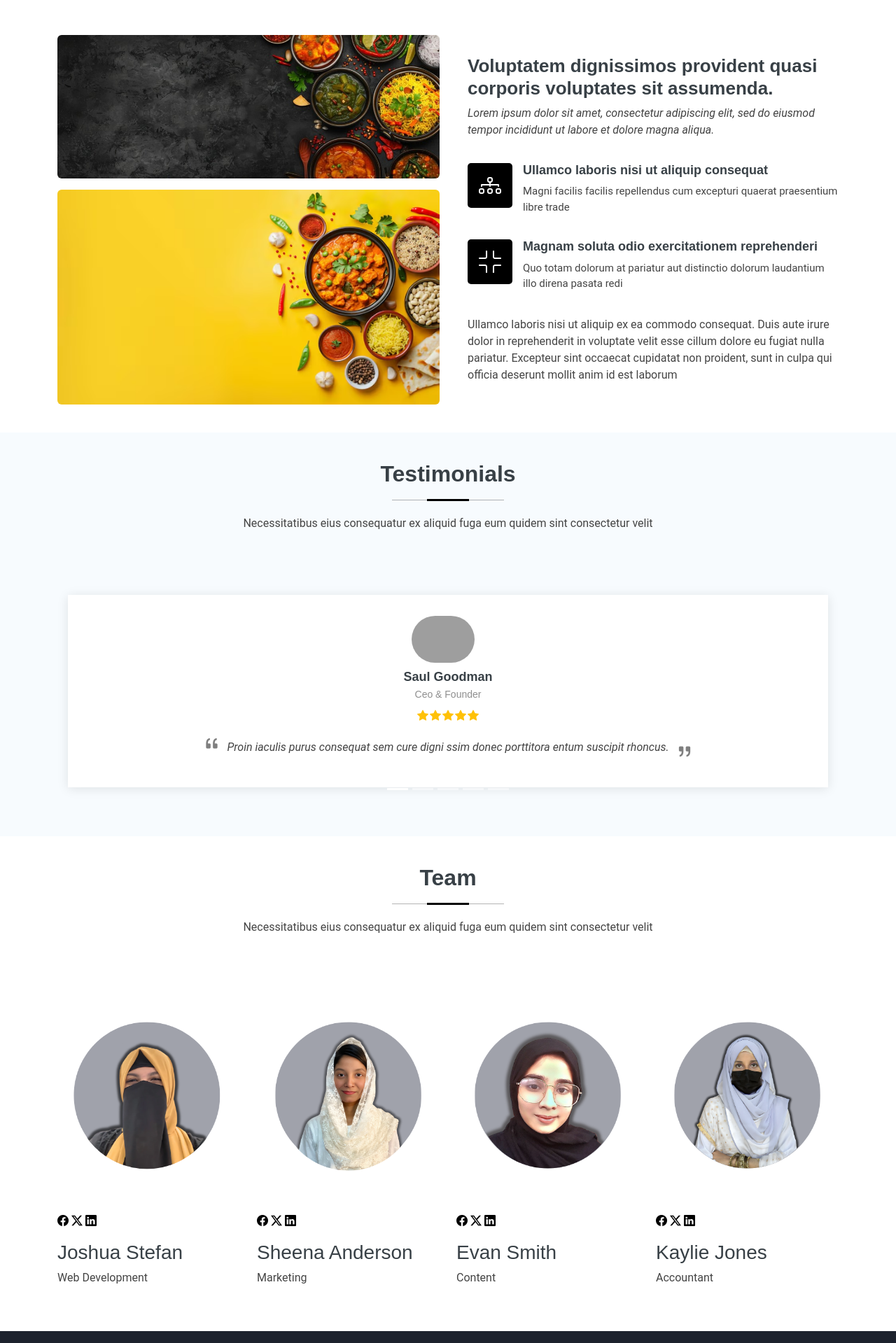
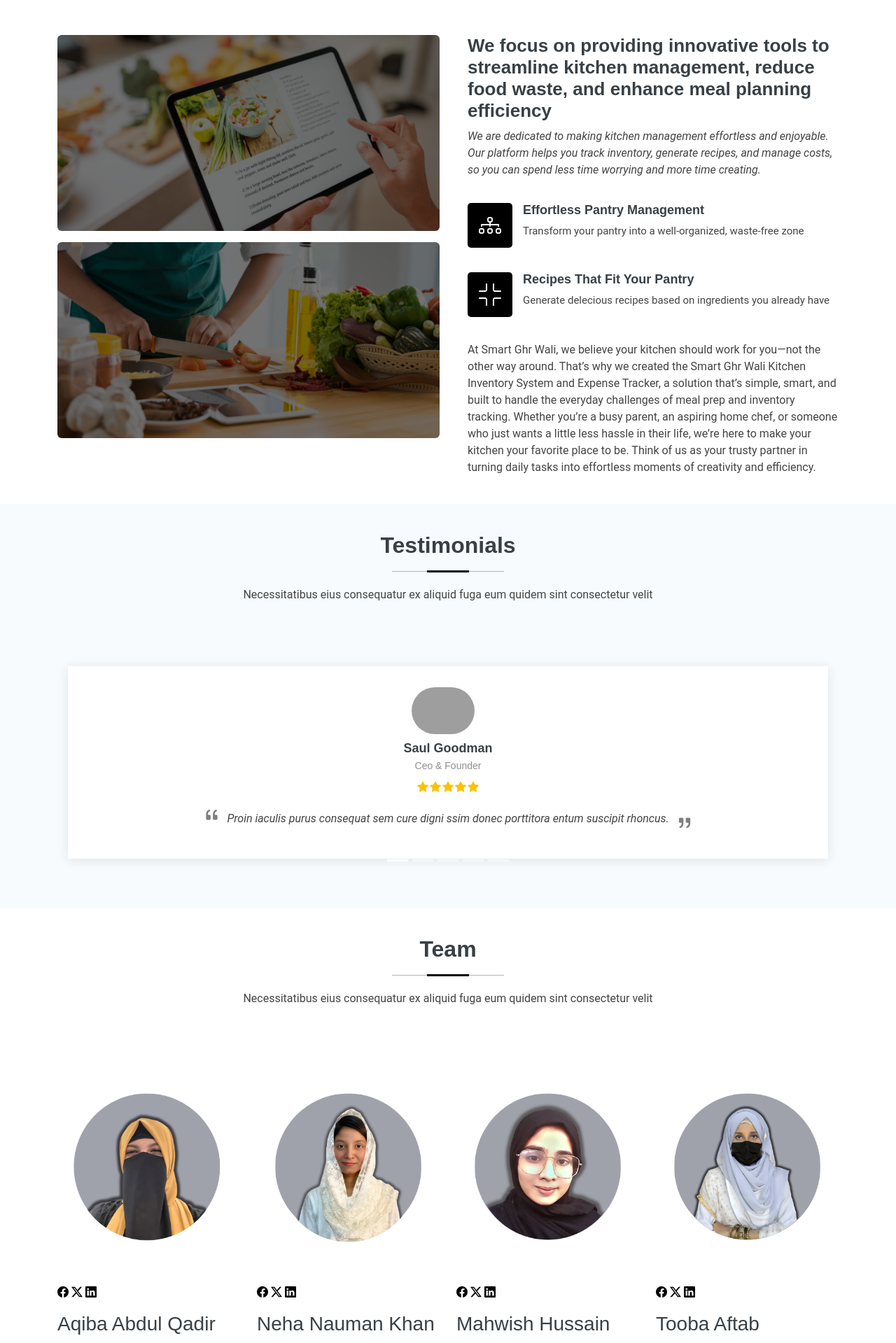
Before and after one commit to Sulphite05/Kitchen-Inventory-Management-System, a Django app: template SmartGhrWali/templates/index.html in a window 1280 px wide. Shown: the part 1840-3759 px from the top of the page at 70% size. Run offline with Django 3.2, Linux system fonts and the light colour scheme; the template is opened without the code that fills it, so the values that code supplies are empty; some libraries are stand-ins or nearby versions; grey boxes are pictures that could not be loaded.

Commit message:
What we do, Our Mission, & About Us sections are updated

```diff
--- a/SmartGhrWali/templates/index.html
+++ b/SmartGhrWali/templates/index.html
@@ -106,7 +106,7 @@
         <!-- Section Title -->
         <div class="container section-title" data-aos="fade-up">
           <h2>About Us</h2>
-          <p>Necessitatibus eius consequatur ex aliquid fuga eum quidem sint consectetur velit</p>
+          <p>Smart Ghr Wali Kitchen Inventory System and Expense Tracker - Your Kitchen’s Best Friend</p>
         </div><!-- End Section Title -->
 
         <div class="container">
@@ -115,41 +115,38 @@
 
             <div class="col-lg-6" data-aos="fade-up" data-aos-delay="100">
                 <div class="img-container mb-3">
-                    <img src="/static/images/img2.jpg" alt="" class="img-fluid rounded">
+                    <img src="/static/images/img2.jpg" alt="" class="img-fluid rounded" style="height: 280px; width: 800px; object-fit: cover;">
                 </div>
                 <div class="img-container">
-                    <img src="/static/images/img3.avif" alt="" class="img-fluid rounded">
+                    <img src="/static/images/img3.jpg" alt="" class="img-fluid rounded" style="height: 280px; width: 800px; object-fit: cover;">
                 </div>
             </div>
 
 
             <div class="col-lg-6 d-flex flex-column justify-content-center" data-aos="fade-up" data-aos-delay="200">
               <div class="about-content ps-0 ps-lg-3">
-                <h3>Voluptatem dignissimos provident quasi corporis voluptates sit assumenda.</h3>
+                <h3>We focus on providing innovative tools to streamline kitchen management, reduce food waste, and enhance meal planning efficiency</h3>
                 <p class="fst-italic">
-                  Lorem ipsum dolor sit amet, consectetur adipiscing elit, sed do eiusmod tempor incididunt ut labore et dolore
-                  magna aliqua.
+                  We are dedicated to making kitchen management effortless and enjoyable. Our platform helps you track inventory, generate recipes, and manage costs, so you can spend less time worrying and more time creating.
                 </p>
                 <ul>
                   <li>
                     <i class="bi bi-diagram-3"></i>
                     <div>
-                      <h4>Ullamco laboris nisi ut aliquip consequat</h4>
-                      <p>Magni facilis facilis repellendus cum excepturi quaerat praesentium libre trade</p>
+                      <h4>Effortless Pantry Management</h4>
+                      <p>Transform your pantry into a well-organized, waste-free zone</p>
                     </div>
                   </li>
                   <li>
                     <i class="bi bi-fullscreen-exit"></i>
                     <div>
-                      <h4>Magnam soluta odio exercitationem reprehenderi</h4>
-                      <p>Quo totam dolorum at pariatur aut distinctio dolorum laudantium illo direna pasata redi</p>
+                      <h4>Recipes That Fit Your Pantry</h4>
+                      <p>Generate delecious recipes based on ingredients you already have</p>
                     </div>
                   </li>
                 </ul>
                 <p>
-                  Ullamco laboris nisi ut aliquip ex ea commodo consequat. Duis aute irure dolor in reprehenderit in voluptate
-                  velit esse cillum dolore eu fugiat nulla pariatur. Excepteur sint occaecat cupidatat non proident, sunt in
-                  culpa qui officia deserunt mollit anim id est laborum
+                  At Smart Ghr Wali, we believe your kitchen should work for you—not the other way around. That’s why we created the Smart Ghr Wali Kitchen Inventory System and Expense Tracker, a solution that’s simple, smart, and built to handle the everyday challenges of meal prep and inventory tracking. Whether you’re a busy parent, an aspiring home chef, or someone who just wants a little less hassle in their life, we’re here to make your kitchen your favorite place to be. Think of us as your trusty partner in turning daily tasks into effortless moments of creativity and efficiency.
                 </p>
               </div>
 
@@ -302,7 +299,7 @@
                 </div>
               </figure>
               <div class="person-contents">
-                <h3>Joshua Stefan</h3>
+                <h3>Aqiba Abdul Qadir</h3>
                 <span class="position">Web Development</span>
               </div>
             </div>
@@ -319,7 +316,7 @@
                 </div>
               </figure>
               <div class="person-contents">
-                <h3>Sheena Anderson</h3>
+                <h3>Neha Nauman Khan</h3>
                 <span class="position">Marketing</span>
               </div>
             </div>
@@ -336,7 +333,7 @@
                 </div>
               </figure>
               <div class="person-contents">
-                <h3>Evan Smith</h3>
+                <h3>Mahwish Hussain</h3>
                 <span class="position">Content</span>
               </div>
             </div>
@@ -353,7 +350,7 @@
                 </div>
               </figure>
               <div class="person-contents">
-                <h3>Kaylie Jones</h3>
+                <h3>Tooba Aftab</h3>
                 <span class="position">Accountant</span>
               </div>
             </div>
```
Also changed, not shown: static/images/img2.jpg, static/images/img3.jpg (added).
